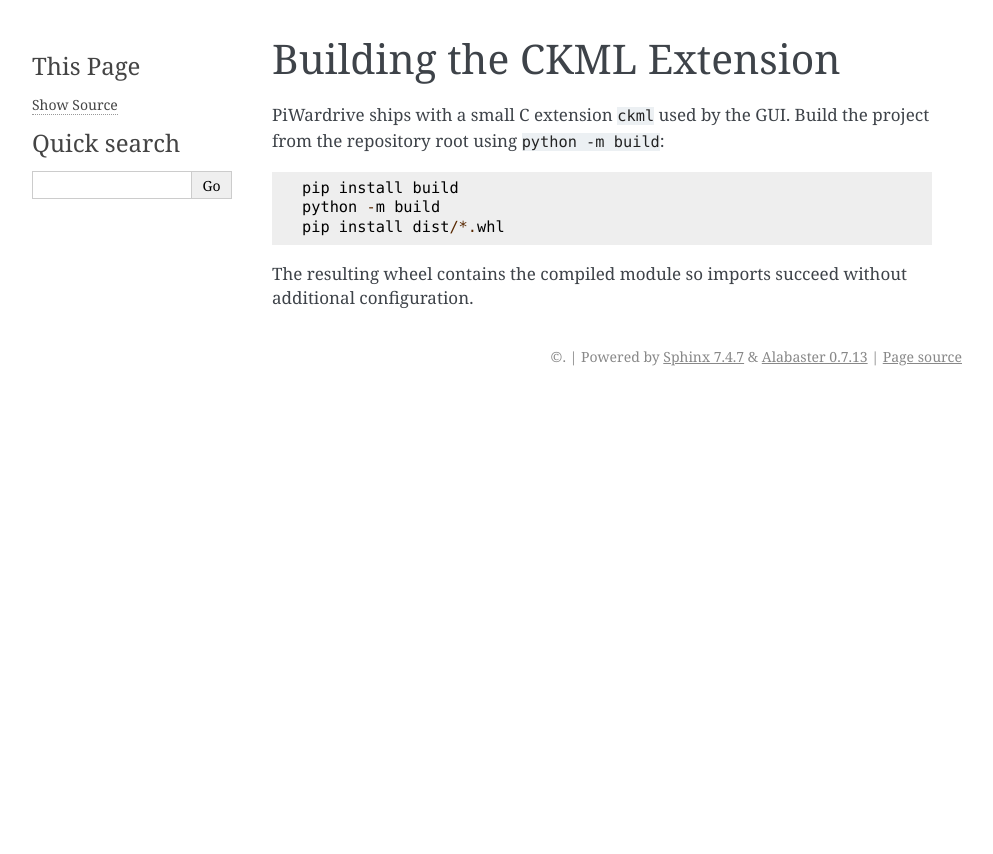
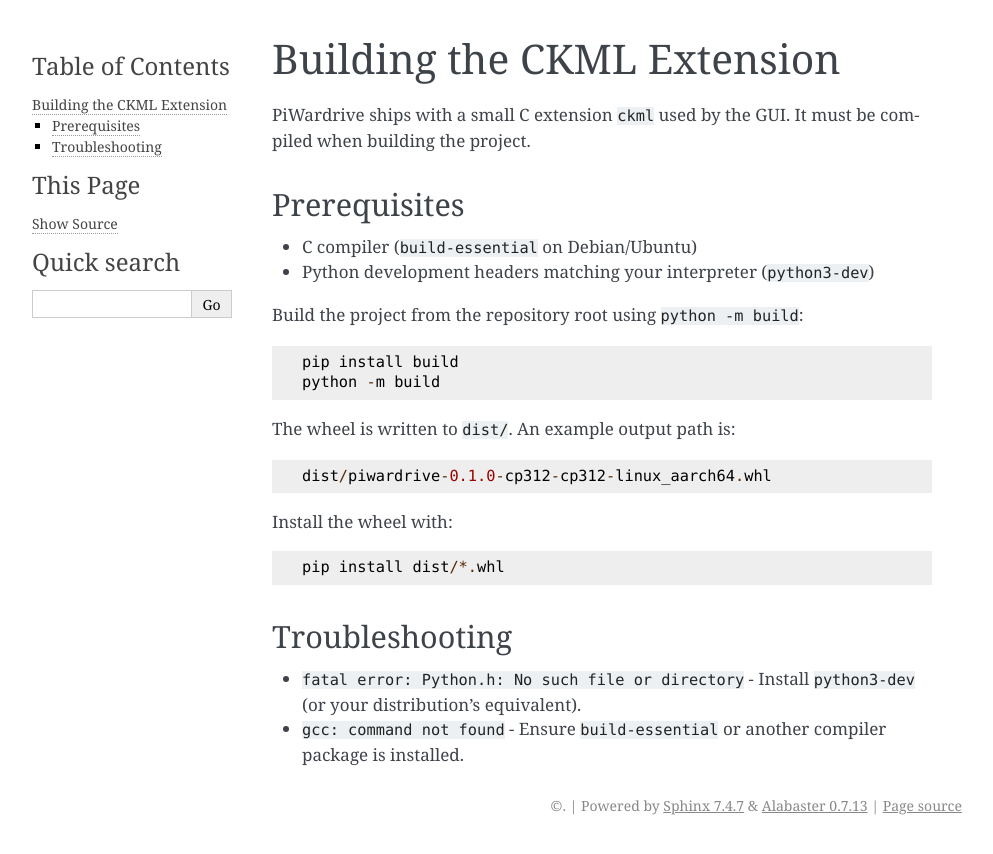
Before and after one commit to Trashytalk/piwardrive, a Sphinx documentation site: the page built from docs/ckml_build.rst, in a window 1280 px wide. Shown: the top 854 px of the page, without its empty margins (148-1141 px from the left). Built offline with Sphinx 7.4.7, drawn with Linux system fonts in a browser that asks for light colours.

Commit message:
docs: expand CKML build instructions

```diff
--- a/docs/ckml_build.rst
+++ b/docs/ckml_build.rst
@@ -1,12 +1,32 @@
 Building the CKML Extension
 ===========================
 
-PiWardrive ships with a small C extension ``ckml`` used by the GUI.
+PiWardrive ships with a small C extension ``ckml`` used by the GUI. It must be
+compiled when building the project.
+
+Prerequisites
+-------------
+
+* C compiler (``build-essential`` on Debian/Ubuntu)
+* Python development headers matching your interpreter (``python3-dev``)
+
 Build the project from the repository root using ``python -m build``::
 
     pip install build
     python -m build
+
+The wheel is written to ``dist/``. An example output path is::
+
+    dist/piwardrive-0.1.0-cp312-cp312-linux_aarch64.whl
+
+Install the wheel with::
+
     pip install dist/*.whl
 
-The resulting wheel contains the compiled module so imports succeed without
-additional configuration.
+Troubleshooting
+---------------
+
+* ``fatal error: Python.h: No such file or directory``
+  - Install ``python3-dev`` (or your distribution's equivalent).
+* ``gcc: command not found``
+  - Ensure ``build-essential`` or another compiler package is installed.
```
